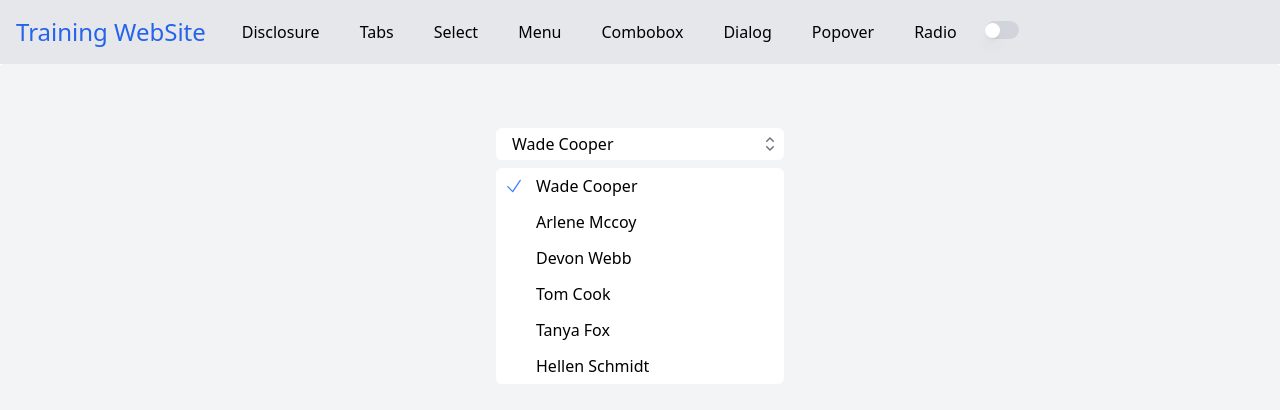
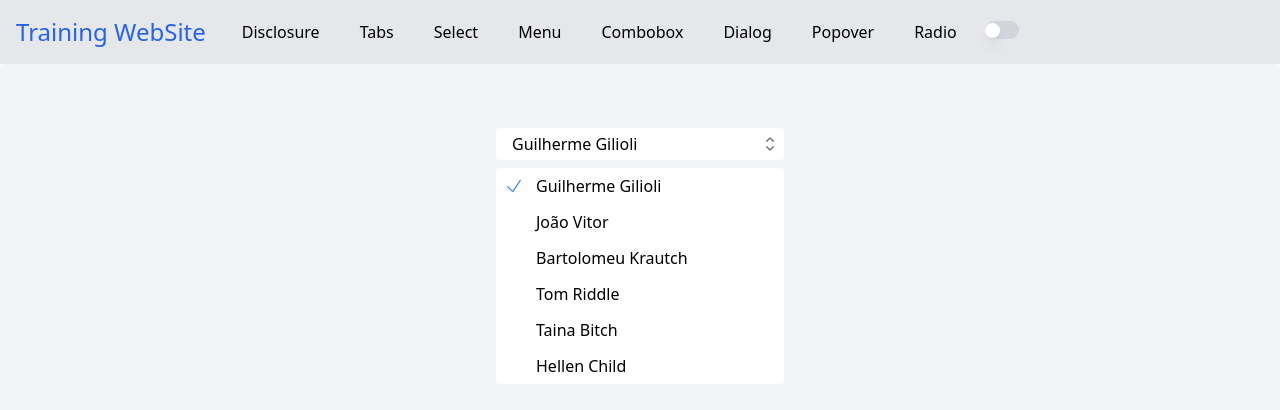
Before and after one commit to giliolizera/Training, a Vue app: page /select in a window 1280 px wide. Shown: the top 410 px of the page. Built offline with nearby package versions, Linux system fonts and the light colour scheme; what maska would draw is missing.

Commit message:
feat: WIP

```diff
--- a/src/components/Select.vue
+++ b/src/components/Select.vue
@@ -46,15 +46,15 @@ import { CheckIcon } from "@heroicons/vue/24/outline";
 export default {
   data: () => ({
     peoples: [
-      { name: 'Wade Cooper' },
-      { name: 'Arlene Mccoy' },
-      { name: 'Devon Webb' },
-      { name: 'Tom Cook' },
-      { name: 'Tanya Fox' },
-      { name: 'Hellen Schmidt' },
+      { name: 'Guilherme Gilioli' },
+      { name: 'João Vitor' },
+      { name: 'Bartolomeu Krautch' },
+      { name: 'Tom Riddle' },
+      { name: 'Taina Bitch' },
+      { name: 'Hellen Child' },
     ],
     active: -1,
-    selected: 'Wade Cooper',
+    selected: 'Guilherme Gilioli',
     exibir: false,
   }),
   components: {
```
